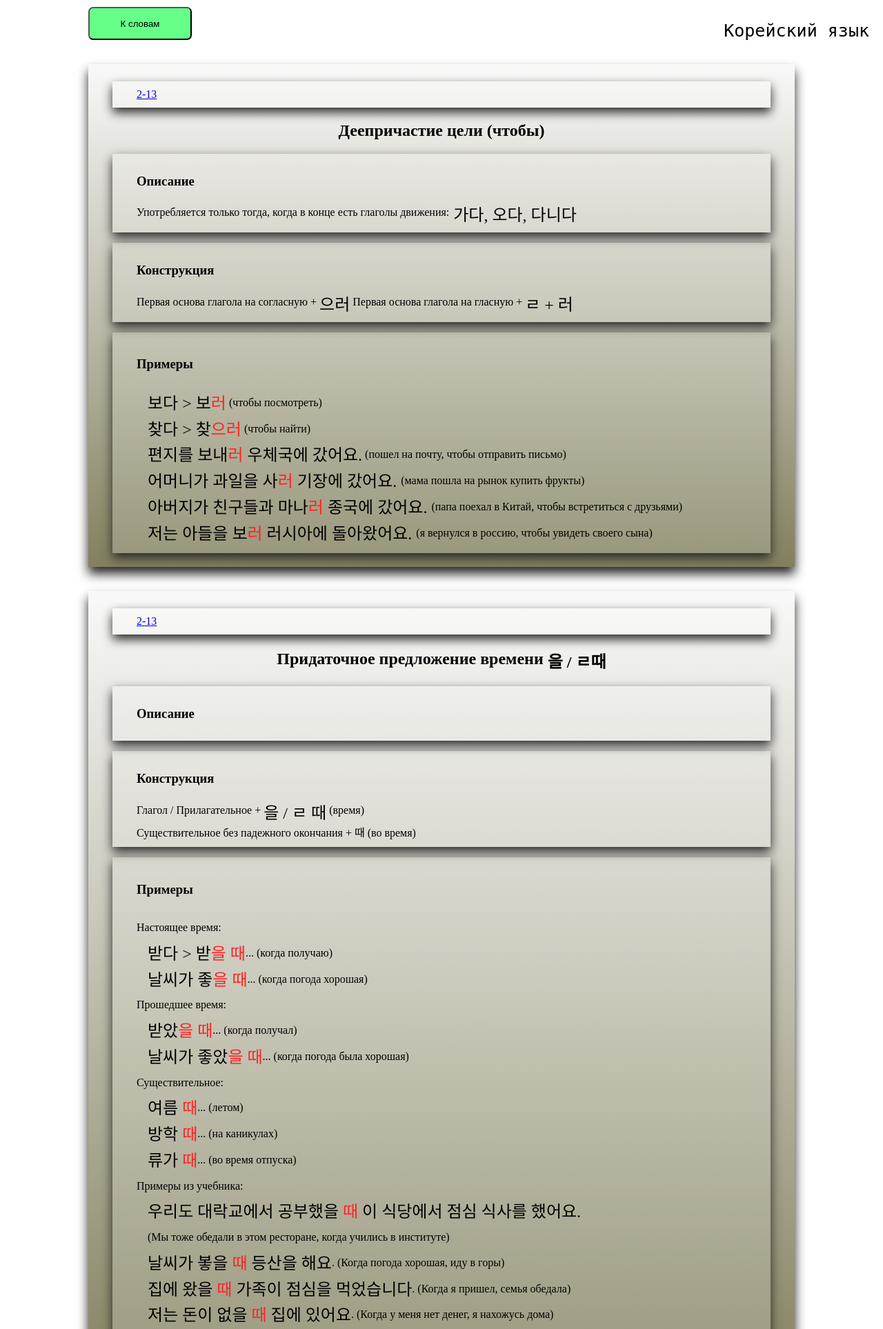
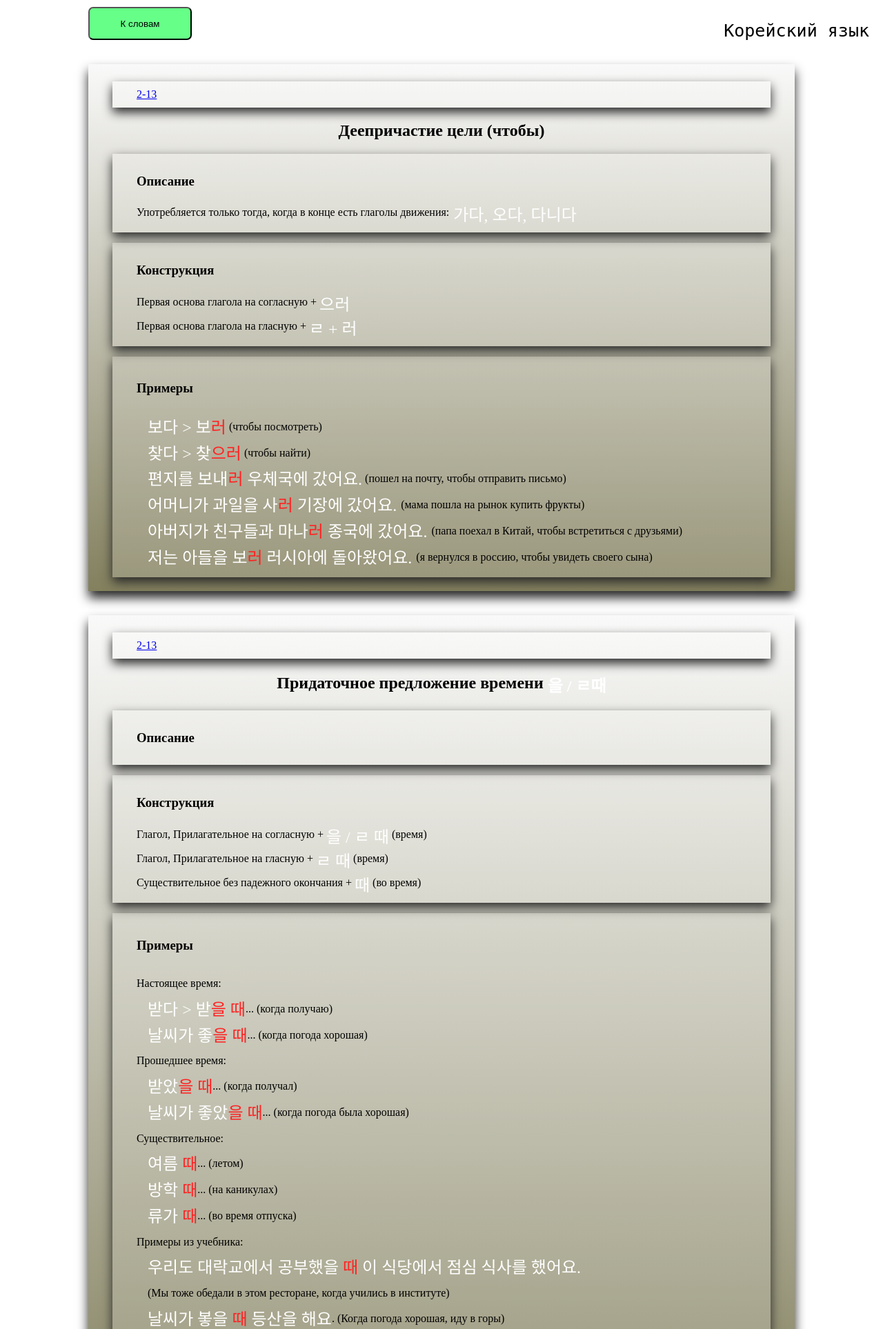
Before and after one commit to zinchuk0480/korean, a Python web app: template templates/rules.html in a window 1280 px wide. Shown: the top 1927 px of the page at 69% size. Run offline with Jinja, Linux system fonts and the light colour scheme; the template is opened without the code that fills it, so the values that code supplies are empty.

Commit message:
added rules js

```diff
--- a/static/rules.css
+++ b/static/rules.css
@@ -31,7 +31,7 @@ article{
 .big_size{
 	font-size: 1.5rem;
 	vertical-align: middle;
-	color: #000;
+	color: rgb(255, 255, 255);
 }
 
 .line_text{
--- a/templates/rules.html
+++ b/templates/rules.html
@@ -10,6 +10,10 @@
 		К словам
 	</button>
 </a>
+
+<nav class="menu_list">
+
+</nav>
 
 <div class="rules_2">
 
@@ -35,7 +39,7 @@
 
 
 	<article>
-		<section class="article__block leson_number"><span class="lesson_number_text"> <a href="https://youtu.be/CzZSIGAYZUM?t=1356" target="_blank"> 2-13 </a> </span></section>
+		<section class="article__block leson_number"><span class="lesson_number_text"> <a class="lesson_link" href="https://youtu.be/CzZSIGAYZUM?t=1356" target="_blank"> 2-13 </a> </span></section>
 		<h2 class="article_title"> Деепричастие цели (чтобы) </h2>
 		<section class="article__block description">
 			<h3> Описание </h3>
@@ -43,7 +47,7 @@
 		</section>
 		<section class="article__block construction">
 			<h3> Конструкция </h3>
-			Первая основа глагола на согласную + <span class="big_size">으러</span>
+			Первая основа глагола на согласную + <span class="big_size">으러</span> <br>
 			Первая основа глагола на гласную + <span class="big_size">ㄹ + 러</span>
 		</section>
 		<section class="article__block line_text">
@@ -63,7 +67,7 @@
 
 
 	<article>
-		<section class="article__block leson_number"><span class="lesson_number_text"> <a href="https://youtu.be/CzZSIGAYZUM?t=69" target="_blank"> 2-13 </a> </span></section>
+		<section class="article__block leson_number"><span class="lesson_number_text"> <a class="lesson_link" href="https://youtu.be/CzZSIGAYZUM?t=69" target="_blank"> 2-13 </a> </span></section>
 		<h2 class="article_title"> Придаточное предложение времени <span class="big_size">을 / ㄹ때</span> </h2>
 		<section class="article__block description">
 			<h3> Описание </h3>
@@ -71,8 +75,9 @@
 		</section>
 		<section class="article__block construction">
 			<h3> Конструкция </h3>
-			Глагол / Прилагательное + <span class="big_size">을 / ㄹ 때</span> (время) <br>
-			Существительное без падежного окончания + 때 (во время)
+			Глагол, Прилагательное на согласную + <span class="big_size">을 / ㄹ 때</span> (время) <br>
+			Глагол, Прилагательное на гласную + <span class="big_size">ㄹ 때</span> (время) <br>
+			Существительное без падежного окончания + <span class="big_size">때</span> (во время)
 		</section>
 		<section class="article__block line_text">
 			<h3> Примеры </h3>
@@ -107,7 +112,7 @@
 
 
 	<article>
-		<section class="article__block leson_number"><span class="lesson_number_text"> <a href="https://youtu.be/ebJykDSdzNE?t=1194" target="_blank"> 2-12 </a> </span></section>
+		<section class="article__block leson_number"><span class="lesson_number_text"> <a class="lesson_link" href="https://youtu.be/ebJykDSdzNE?t=1194" target="_blank"> 2-12 </a> </span></section>
 		<h2 class="article_title">Сравнительная степень прилагательного </h2>
 		<section class="article__block description">
 			<h3> Описание </h3>
@@ -117,7 +122,7 @@
 			<h3> Конструкция </h3>
 			<span class="big_size">더</span> + Прилагательное (более) <br>
 			<span class="big_size">덜</span> + Прилагательное (менее) <br>
-			<span class="big_size">제일 (китайский) / 가장 (корейский)</span> + Прилагательное (самый)<br>
+			<span class="big_size">제일 / 가장 </span> + Прилагательное (самый) [китайский / корейский] <br>
 			<span class="big_size">추워요 > <span class="red_text">더</span> 추워요.</span> (холодный > холоднее) <br>
 			<span class="big_size">추워요 > <span class="red_text">제일</span> 추워요.</span> (холодный > самый холодный) <br>
 			<span class="big_size">추워요 > <span class="red_text">가장</span> 추워요.</span> (холодный > самый холодный) <br>
@@ -135,7 +140,7 @@
 
 
 	<article>
-		<section class="article__block leson_number"><span class="lesson_number_text"> <a href="https://youtu.be/ebJykDSdzNE?t=79" target="_blank"> 2-12 </a> </span></section>
+		<section class="article__block leson_number"><span class="lesson_number_text"> <a class="lesson_link" href="https://youtu.be/ebJykDSdzNE?t=79" target="_blank"> 2-12 </a> </span></section>
 		<h2 class="article_title"> Противительное деепричастие </h2>
 		<section class="article__block description">
 			<h3> Описание </h3>
@@ -173,12 +178,8 @@
 
 
 	<article>
-		<section class="article__block leson_number"><span class="lesson_number_text"> <a href="https://youtu.be/85UNnqNOZ6E?t=1237" target="_blank"> 2-11 </a> </span></section>
+		<section class="article__block leson_number"><span class="lesson_number_text"> <a class="lesson_link" href="https://youtu.be/85UNnqNOZ6E?t=1237" target="_blank"> 2-11 </a> </span></section>
 		<h2 class="article_title"> Будущее время (1 лицо) </h2>
-		<section class="article__block description">
-			<h3> Описание </h3>
-
-		</section>
 		<section class="article__block construction">
 			<h3> Конструкция </h3>
 			Первая основа глагола на согласную + 을게요
@@ -199,7 +200,7 @@
 
 
 	<article>
-		<section class="article__block leson_number"><span class="lesson_number_text"> <a href="https://youtu.be/85UNnqNOZ6E?t=73" target="_blank"> 2-11 </a> </span></section>
+		<section class="article__block leson_number"><span class="lesson_number_text"> <a class="lesson_link" href="https://youtu.be/85UNnqNOZ6E?t=73" target="_blank"> 2-11 </a> </span></section>
 		<h2 class="article_title"> Категория долженствования </h2>
 		<section class="article__block description">
 			<h3> Описание </h3>
@@ -225,7 +226,7 @@
 
 
 	<article>
-		<section class="article__block leson_number"><span class="lesson_number_text"> <a href="https://youtu.be/d6W6OTDi9dU?t=1548" target="_blank"> 2-10 </a> </span></section>
+		<section class="article__block leson_number"><span class="lesson_number_text"> <a class="lesson_link" href="https://youtu.be/d6W6OTDi9dU?t=1548" target="_blank"> 2-10 </a> </span></section>
 		<h2 class="article_title"> Придаточное времени </h2>
 		<section class="article__block description">
 			<h3> Описание </h3>
@@ -263,7 +264,7 @@
 
 
 	<article>
-		<section class="article__block leson_number"><span class="lesson_number_text"> <a href="https://youtu.be/d6W6OTDi9dU?t=80" target="_blank"> 2-10 </a> </span></section>
+		<section class="article__block leson_number"><span class="lesson_number_text"> <a class="lesson_link" href="https://youtu.be/d6W6OTDi9dU?t=80" target="_blank"> 2-10 </a> </span></section>
 		<h2 class="article_title"> Отрицательная форма глагола в повелительном и пригласительном наклонении </h2>
 		<section class="article__block description">
 			Не делайте чего-либо (повелительное наклонение)<br>
@@ -297,7 +298,7 @@
 
 
 	<article>
-		<section class="article__block leson_number"><span class="lesson_number_text"> <a href="https://youtu.be/uae3QuIHu6s?t=1178" target="_blank"> 2-9 </a> </span></section>
+		<section class="article__block leson_number"><span class="lesson_number_text"> <a class="lesson_link" href="https://youtu.be/uae3QuIHu6s?t=1178" target="_blank"> 2-9 </a> </span></section>
 		<h2 class="article_title"> Категория желания </h2>
 		<section class="article__block description">
 			<h3> Описание </h3>
@@ -327,7 +328,7 @@
 
 
 	<article>
-		<section class="article__block leson_number"><span class="lesson_number_text"> <a href="https://youtu.be/uae3QuIHu6s?t=99" target="_blank"> 2-9 </a> </span></section>
+		<section class="article__block leson_number"><span class="lesson_number_text"> <a class="lesson_link" href="https://youtu.be/uae3QuIHu6s?t=99" target="_blank"> 2-9 </a> </span></section>
 		<h2 class="article_title"> Категория попытки действия </h2>
 		<section class="article__block construction">
 			<h3> Конструкция </h3>
@@ -354,7 +355,7 @@
 
 
 	<article>
-		<section class="article__block leson_number"><span class="lesson_number_text"> <a href="https://youtu.be/Qfhqdq48q_0?t=722" target="_blank"> 2-8 </a> </span></section>
+		<section class="article__block leson_number"><span class="lesson_number_text"> <a class="lesson_link" href="https://youtu.be/Qfhqdq48q_0?t=722" target="_blank"> 2-8 </a> </span></section>
 		<h2 class="article_title"> Суффикс вежливости —[으]시 </h2>
 		<section class="article__block construction">
 			<h3> Конструкция </h3>
@@ -393,7 +394,7 @@
 
 
 	<article>
-		<section class="article__block leson_number"><span class="lesson_number_text"> <a href="https://youtu.be/sOurGFNkN68?t=1894" target="_blank"> 2-7 </a> </span></section>
+		<section class="article__block leson_number"><span class="lesson_number_text"> <a class="lesson_link" href="https://youtu.be/sOurGFNkN68?t=1894" target="_blank"> 2-7 </a> </span></section>
 		<h2 class="article_title"> Причастный оборот настоящего времени </h2>
 		<section class="article__block construction">
 			<h3> Конструкция </h3>
@@ -442,7 +443,7 @@
 
 
 	<article>
-		<section class="article__block leson_number"><span class="lesson_number_text"> <a href="https://youtu.be/sOurGFNkN68?t=1570" target="_blank"> 2-7 </a> </span></section>
+		<section class="article__block leson_number"><span class="lesson_number_text"> <a class="lesson_link" href="https://youtu.be/sOurGFNkN68?t=1570" target="_blank"> 2-7 </a> </span></section>
 		<h2 class="article_title"> Категория длительного вида </h2>
 		<section class="article__block construction">
 			<h3> Конструкция </h3>
@@ -472,7 +473,7 @@
 
 
 	<article>
-		<section class="article__block leson_number"><span class="lesson_number_text"> <a href="https://youtu.be/sOurGFNkN68?t=175" target="_blank"> 2-7 </a> </span></section>
+		<section class="article__block leson_number"><span class="lesson_number_text"> <a class="lesson_link" href="https://youtu.be/sOurGFNkN68?t=175" target="_blank"> 2-7 </a> </span></section>
 		<h2 class="article_title"> Определительная форма прилагательного </h2>
 		<section class="article__block construction">
 			<h3> Конструкция </h3>
@@ -512,7 +513,7 @@
 
 
 	<article>
-		<section class="article__block leson_number"><span class="lesson_number_text"> <a href="https://youtu.be/cphTLPVRpyI?t=136" target="_blank"> 2-6 </a> </span></section>
+		<section class="article__block leson_number"><span class="lesson_number_text"> <a class="lesson_link" href="https://youtu.be/cphTLPVRpyI?t=136" target="_blank"> 2-6 </a> </span></section>
 		<h2 class="article_title"> Категория направленности действия <span class="big_size">아 / 어 주다</span></h2>
 		<section class="article__block description">
 			<h3> Описание </h3>
@@ -539,7 +540,7 @@
 
 
 	<article>
-		<section class="article__block leson_number"><span class="lesson_number_text"> <a href="https://youtu.be/MdbxAMRvevY?t=1164" target="_blank"> 2-5 </a> </span></section>
+		<section class="article__block leson_number"><span class="lesson_number_text"> <a class="lesson_link" href="https://youtu.be/MdbxAMRvevY?t=1164" target="_blank"> 2-5 </a> </span></section>
 		<h2 class="article_title"> Предшествование <span class="big_size">아서 / 어서</span></h2>
 		<section class="article__block description">
 			<h3> Описание </h3>
@@ -562,7 +563,7 @@
 
 
 	<article>
-		<section class="article__block leson_number"><span class="lesson_number_text"> <a href="https://youtu.be/vlOugl7lbYc?t=870" target="_blank"> 2-4 </a> </span></section>
+		<section class="article__block leson_number"><span class="lesson_number_text"> <a class="lesson_link" href="https://youtu.be/vlOugl7lbYc?t=870" target="_blank"> 2-4 </a> </span></section>
 		<h2 class="article_title"> Пространственный промежуток времени <span class="big_size">에서 까지</span>  </h2>
 		<section class="article__block description"></section>
 		<section class="article__block construction">
@@ -580,7 +581,7 @@
 
 
 	<article>
-		<section class="article__block leson_number"><span class="lesson_number_text"> <a href="https://youtu.be/vlOugl7lbYc?t=63" target="_blank"> 2-4 </a> </span></section>
+		<section class="article__block leson_number"><span class="lesson_number_text"> <a class="lesson_link" href="https://youtu.be/vlOugl7lbYc?t=63" target="_blank"> 2-4 </a> </span></section>
 		<h2 class="article_title"> Требуемое время в дороге <span class="big_size">(이 / 가) 걸리다</span>  </h2>
 		<section class="article__block description"></section>
 		<section class="article__block construction">
@@ -598,7 +599,7 @@
 
 
 	<article>
-		<section class="article__block leson_number"><span class="lesson_number_text"> <a href="https://youtu.be/XU1nXl_Msv0?t=1426" target="_blank"> 2-3 </a> </span></section>
+		<section class="article__block leson_number"><span class="lesson_number_text"> <a class="lesson_link" href="https://youtu.be/XU1nXl_Msv0?t=1426" target="_blank"> 2-3 </a> </span></section>
 		<h2 class="article_title"> Вопросительное слово Какой? <span class="big_size"></span> </h2>
 		<section class="article__block description"></section>
 		<section class="article__block construction">
@@ -626,7 +627,7 @@
 
 
 	<article>
-		<section class="article__block leson_number"><span class="lesson_number_text"> <a href="https://youtu.be/XU1nXl_Msv0?t=124" target="_blank"> 2-3 </a> </span></section>
+		<section class="article__block leson_number"><span class="lesson_number_text"> <a class="lesson_link" href="https://youtu.be/XU1nXl_Msv0?t=124" target="_blank"> 2-3 </a> </span></section>
 		<h2 class="article_title"> Вопрос / утверждение <span class="big_size">(으)ㄹ래요</span> </h2>
 		<section class="article__block description">
 			<h3> Описание </h3>
@@ -650,7 +651,7 @@
 
 
 	<article>
-		<section class="article__block leson_number"><span class="lesson_number_text"> <a href="https://youtu.be/WprBFKLUm1w?t=987" target="_blank"> 2-2 </a> </span></section>
+		<section class="article__block leson_number"><span class="lesson_number_text"> <a class="lesson_link" href="https://youtu.be/WprBFKLUm1w?t=987" target="_blank"> 2-2 </a> </span></section>
 		<h2 class="article_title"> Причинно-следственная связь <span class="big_size"><span class="red_text">아서 / 어서</span></span> </h2>
 		<section class="article__block description">
 			<h3> Описание </h3>
@@ -688,7 +689,7 @@
 
 
 	<article>
-		<section class="article__block leson_number"><span class="lesson_number_text"> <a href="https://youtu.be/WprBFKLUm1w?t=114" target="_blank"> 2-2 </a> </span></section>
+		<section class="article__block leson_number"><span class="lesson_number_text"> <a class="lesson_link" href="https://youtu.be/WprBFKLUm1w?t=114" target="_blank"> 2-2 </a> </span></section>
 		<h2 class="article_title"> Отрицания <span class="big_size"><span class="red_text">안</span> / <span class="red_text">못</span></span> </h2>
 		<section class="article__block construction">
 			<h3> Конструкция </h3>
@@ -710,7 +711,7 @@
 
 
 	<article>
-		<section class="article__block leson_number"><span class="lesson_number_text"> <a href="https://youtu.be/Olz2IJKtQxY?t=224" target="_blank"> 2-1 </a> </span></section>
+		<section class="article__block leson_number"><span class="lesson_number_text"> <a class="lesson_link" href="https://youtu.be/Olz2IJKtQxY?t=224" target="_blank"> 2-1 </a> </span></section>
 		<h2 class="article_title"> Срединная форма / Соединительное деепричастние <span class="big_size"><span class="red_text">고</span></span> </h2>
 		<section class="article__block description">
 			<h3> Описание </h3>
@@ -749,7 +750,7 @@
 <div class="rules">
 
 	<article>
-		<section class="article__block leson_number"><span class="lesson_number_text"> <a href="" target="_blank"> 1-1 </a> </span></section>
+		<section class="article__block leson_number"><span class="lesson_number_text"> <a class="lesson_link" href="" target="_blank"> 1-1 </a> </span></section>
 		<h2 class="article_title"> Союз 그리고 (И) </h2>
 		<section class="article__block construction">
 			<h3> Конструкция </h3>
@@ -765,7 +766,7 @@
 
 
 	<article>
-		<section class="article__block leson_number"><span class="lesson_number_text"> <a href="" target="_blank"> 1-1 </a> </span></section>
+		<section class="article__block leson_number"><span class="lesson_number_text"> <a class="lesson_link" href="" target="_blank"> 1-1 </a> </span></section>
 		<h2 class="article_title"> Прошедшее время <span class="big_size"> 았 / 었 </span></h2>
 		<section class="article__block construction">
 			<h3> Конструкция </h3>
@@ -788,7 +789,7 @@
 
 
 	<article>
-		<section class="article__block leson_number"><span class="lesson_number_text"> <a href="" target="_blank"> 1-1 </a> </span></section>
+		<section class="article__block leson_number"><span class="lesson_number_text"> <a class="lesson_link" href="" target="_blank"> 1-1 </a> </span></section>
 		<h2 class="article_title"> Повелительное наклонение </h2>
 		<section class="article__block construction">
 			<h3> Конструкция </h3>
@@ -808,7 +809,7 @@
 
 
 	<article>
-		<section class="article__block leson_number"><span class="lesson_number_text"> <a href="" target="_blank"> 1-1 </a> </span></section>
+		<section class="article__block leson_number"><span class="lesson_number_text"> <a class="lesson_link" href="" target="_blank"> 1-1 </a> </span></section>
 		<h2 class="article_title"> Окончания </h2>
 		<section class="article__block construction">
 			<h3> Конструкция </h3>
@@ -820,7 +821,7 @@
 
 
 	<article>
-		<section class="article__block leson_number"><span class="lesson_number_text"> <a href="" target="_blank"> 1-1 </a> </span></section>
+		<section class="article__block leson_number"><span class="lesson_number_text"> <a class="lesson_link" href="" target="_blank"> 1-1 </a> </span></section>
 		<h2 class="article_title"> Чтение букв в подчиме </h2>
 		<section class="article__block description">
 			<h3> Описание </h3>
@@ -832,7 +833,7 @@
 
 
 	<article>
-		<section class="article__block leson_number"><span class="lesson_number_text"> <a href="" target="_blank"> 1-1 </a> </span></section>
+		<section class="article__block leson_number"><span class="lesson_number_text"> <a class="lesson_link" href="" target="_blank"> 1-1 </a> </span></section>
 		<h2 class="article_title"> Правила чтения ㅅ и ㅢ</h2>
 		<section class="article__block description">
 			<h3> Описание </h3>
@@ -843,7 +844,7 @@
 
 
 	<article>
-		<section class="article__block leson_number"><span class="lesson_number_text"> <a href="" target="_blank"> 1-1 </a> </span></section>
+		<section class="article__block leson_number"><span class="lesson_number_text"> <a class="lesson_link" href="" target="_blank"> 1-1 </a> </span></section>
 		<h2 class="article_title"> Сонорные буквы </h2>
 		<section class="article__block description">
 			<h3> Описание </h3>
```
Also changed, not shown: 1 other file.
